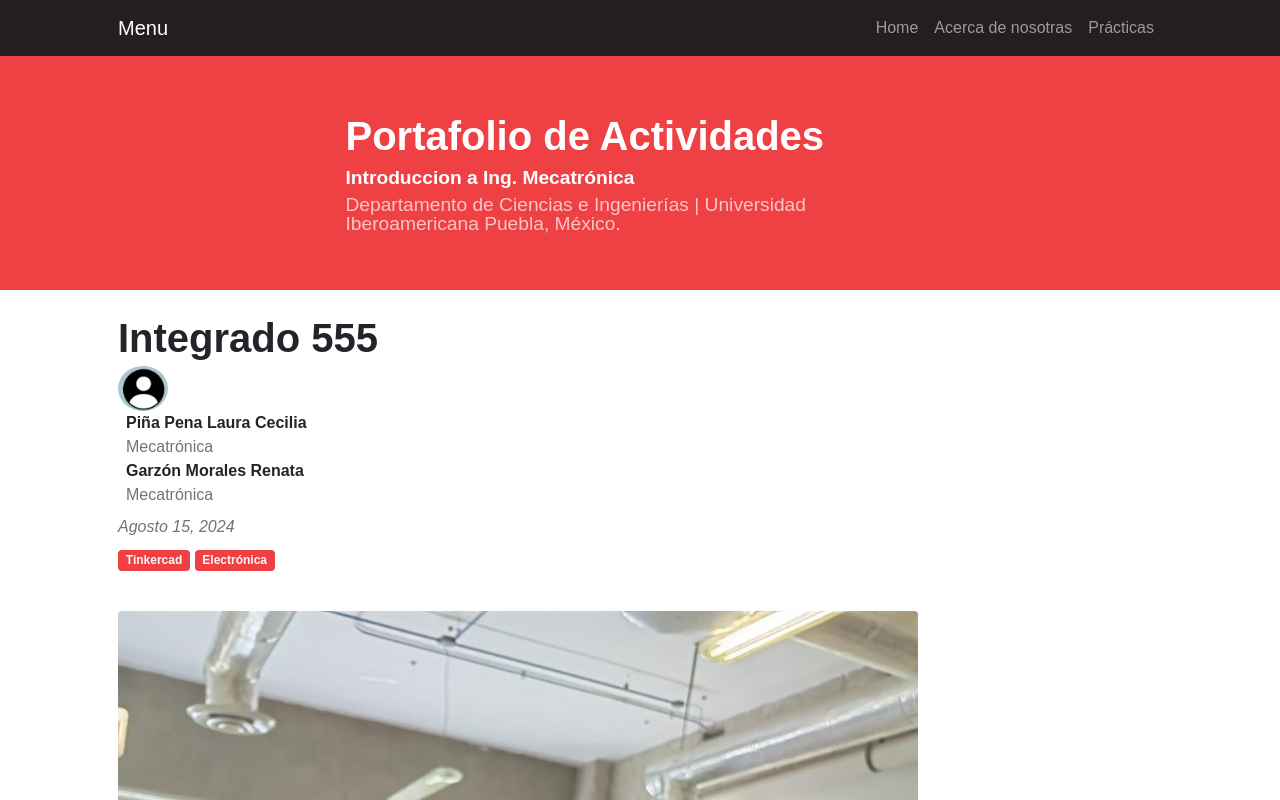
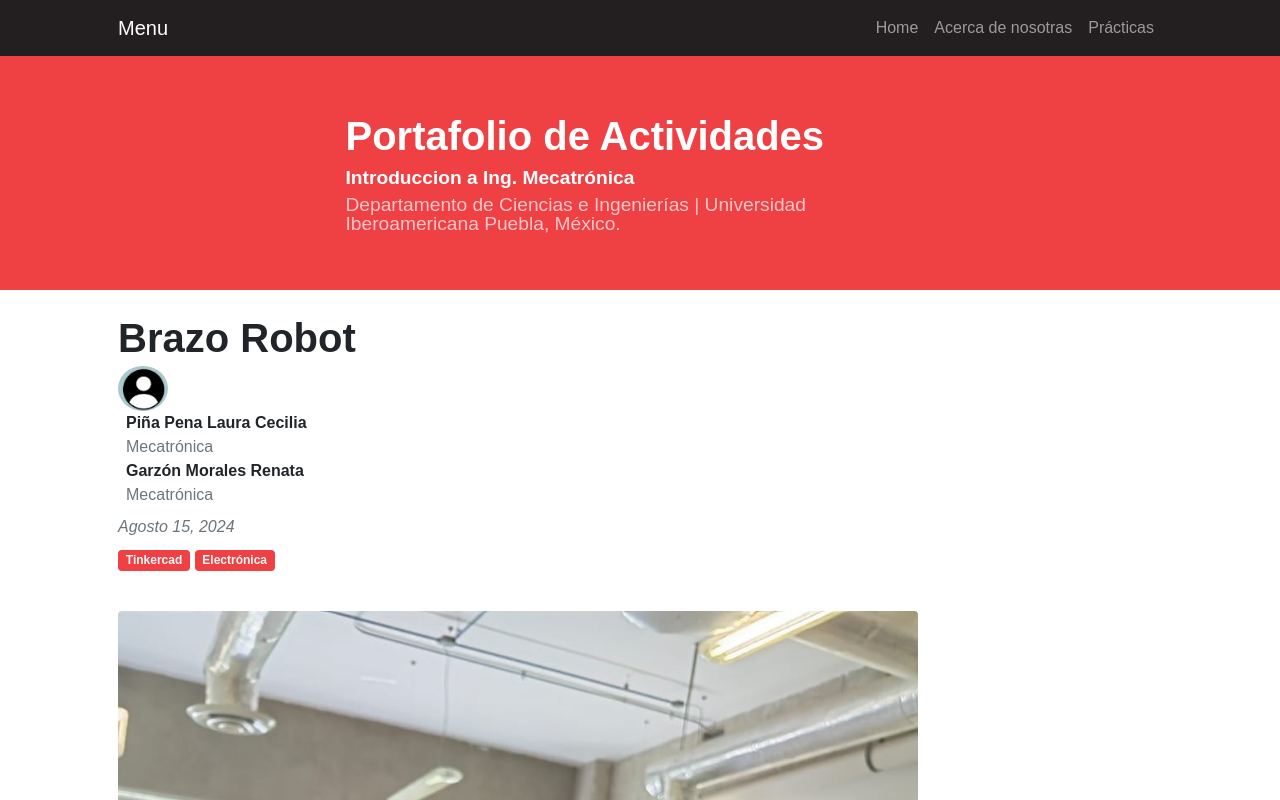
Before and after one commit to LauraCecilia29/Portafolio-final-, a plain HTML site: page Examen1/index.html in a window 1280 px wide. Shown: the top 800 px of the page. Drawn offline with nearby package versions, Linux system fonts and the light colour scheme.

Commit message:
Update index.html

```diff
--- a/Examen1/index.html
+++ b/Examen1/index.html
@@ -51,7 +51,7 @@
                     <!-- Post header-->
                     <header class="mb-4">
                         <!-- Post title-->
-                        <h1 class="fw-bolder mb-1">Integrado 555</h1>
+                        <h1 class="fw-bolder mb-1">Brazo Robot</h1>
 
                         <!-- ETIQUETA DE ALUMNO (Hacer una por cada alumno)-->
                             <img class="img-fluid rounded-circle" width="50px" src="img/Persona.png" alt="..." />
```
